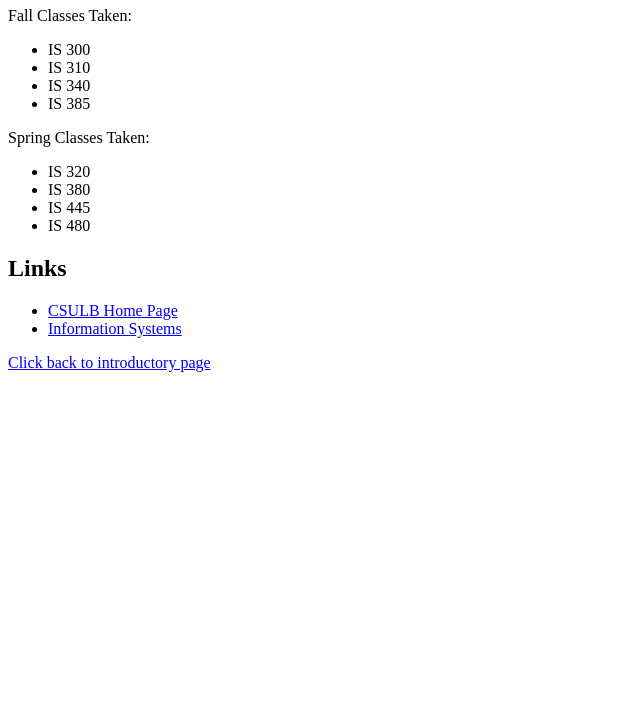
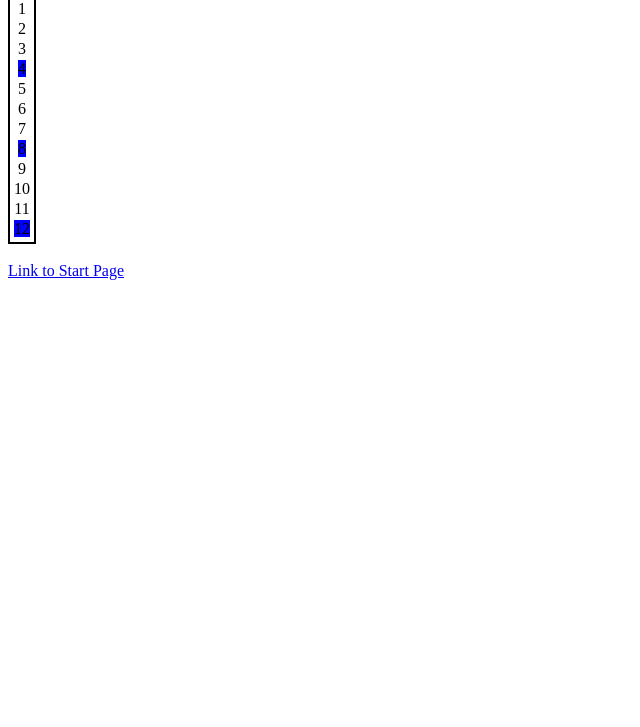
Before and after one commit to ankisark19/Tutorial-7, a plain HTML site: page html/ex4.html in a window 1280 px wide. Shown: the part 73-800 px from the top of the page, without its empty margins (0-640 px from the left). Drawn offline with Linux system fonts and the light colour scheme.

Commit message:
New addition

```diff
--- a/html/ex4.html
+++ b/html/ex4.html
@@ -1,32 +1,17 @@
 <!DOCTYPE html>
 <html lang="en">
+
 <head>
     <meta charset="UTF-8">
     <meta name="viewport" content="width=device-width, initial-scale=1.0">
     <title>Ankita's Exercise 4</title>
 </head>
+
 <body>
-    <h1>CSULB IS Courses</h1>
-    <p>Fall Classes Taken:</p>
-    <ul class="iscourses" id="fall">
-        <li class="300level">IS 300</li>
-        <li class="300level">IS 310</li>
-        <li class="300level">IS 340</li>
-        <li class="300level">IS 385</li>
-    </ul>
-    <p>Spring Classes Taken:</p>
-    <ul class="iscourses" id="spring">
-        <li class="300level">IS 320</li>
-        <li class="300level">IS 380</li>
-        <li class="400level">IS 445</li>
-        <li class="400level">IS 480</li>
-    </ul>
-    <h2>Links</h2>
-    <ul>
-        <li><a href="http://www.csulb.edu">CSULB Home Page</a></li>
-        <li><a href="https://www.csulb.edu/college-of-business/information-systems">Information Systems</a></li>
-    </ul>
-    <script src="../js/ex4.js"></script>
-    <a href="../index.html">Click back to introductory page</a>
+    <h2>Number Table</h2>
+    <div id="output"></div>
+    <table id="table"></table>
+    <script src="../js/ex4.js"></script><br>
+    <a href="../index.html">Link to Start Page</a>
 </body>
 </html>
--- a/js/ex4.js
+++ b/js/ex4.js
@@ -0,0 +1,33 @@
+// Table displays numbers 1 – 12 (a number on each row)
+// Numbers divisible by 4 have a blue background
+// Text is center aligned
+
+//Table Creation using documnet.createElement() method
+const tableElement = document.createElement("TABLE");
+
+//Create rows and cells
+for (i = 1; i <=12; i++){
+  const tableRow = document.createElement("tr")
+  const tableCell = document.createElement("tc");
+  tableCell.innerText = i;
+
+// Blue background for numbers divisible by 4
+if(i%4 === 0){
+  tableCell.style.backgroundColor="blue";
+}
+
+//Adding data to row
+tableRow.appendChild(tableCell);
+
+//Adding row to table
+tableElement.appendChild(tableRow);
+}
+
+//Add divisibility element
+const divElement = document.getElementById("table");
+divElement.appendChild(tableElement);
+
+// Add style to table
+const styleElement = document.getElementById("table");
+styleElement.style.border = "2px solid black";
+styleElement.style.textAlign = "center";
```
Also changed, not shown: html/ex1.html (+1 -1 lines), html/ex2.html (+1 -1 lines), html/ex3.html (+1 -1 lines), js/ex1.js (+5 -2 lines), js/ex2.js (+12 -0 lines), js/ex3.js (+12 -0 lines).
